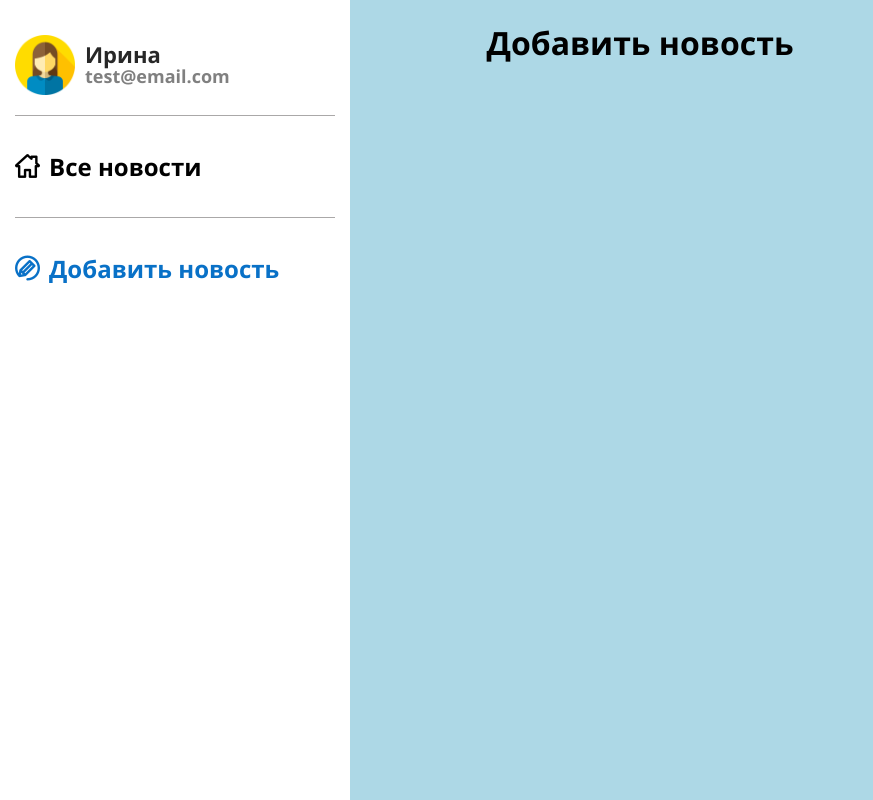
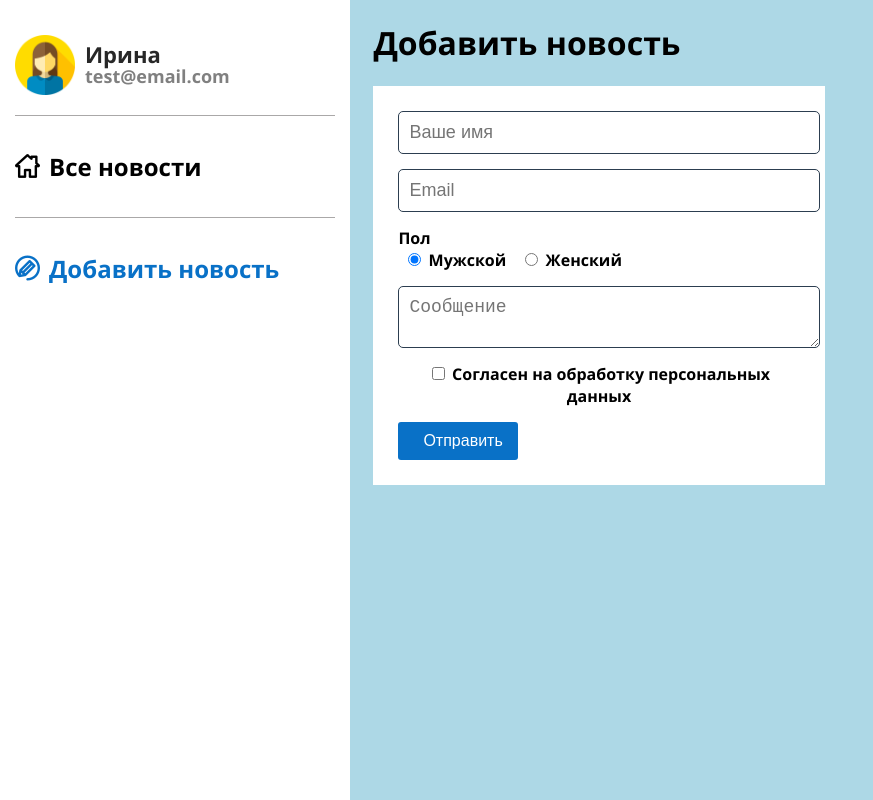
Before and after one commit to AlenaMalyukova/news-app, a Vue app: page /create in a window 1280 px wide. Shown: the whole page, without its empty margins (0-873 px from the left). Built offline with nearby package versions, Linux system fonts and the light colour scheme.

Commit message:
вывод формы для добавления поста

```diff
--- a/src/pages/AddNews.vue
+++ b/src/pages/AddNews.vue
@@ -1,3 +1,45 @@
 <template>
-  <h1>Добавить новость</h1>
+  <div class="content">
+    <h1 class="contetn__title">Добавить новость</h1>
+    <div class="main">
+      <Form @send-form="sendForm"/>
+      <ViewParams v-if="params" :params="params"/>
+    </div>
+  </div>
 </template>
+
+<script>
+import Form from '@/components/Form.vue'
+import ViewParams from '@/components/ViewParams.vue'
+
+export default {
+  components: { Form, ViewParams },
+  data: () => ({
+    params: null,
+  }),
+  methods: {
+    sendForm(params) {
+      this.params = params
+    }
+  }
+}
+</script>
+
+<style lang="scss" scoped>
+.content {
+  width: 72%;
+  box-sizing: border-box;
+  margin-right: 0;
+  margin-left: auto;
+  padding: 0 15px;
+  display: flex;
+  flex-direction: column;
+  align-items: flex-start;
+}
+
+.main {
+  width: 100%;
+  display: flex;
+  justify-content: space-between;
+}
+</style>
```
